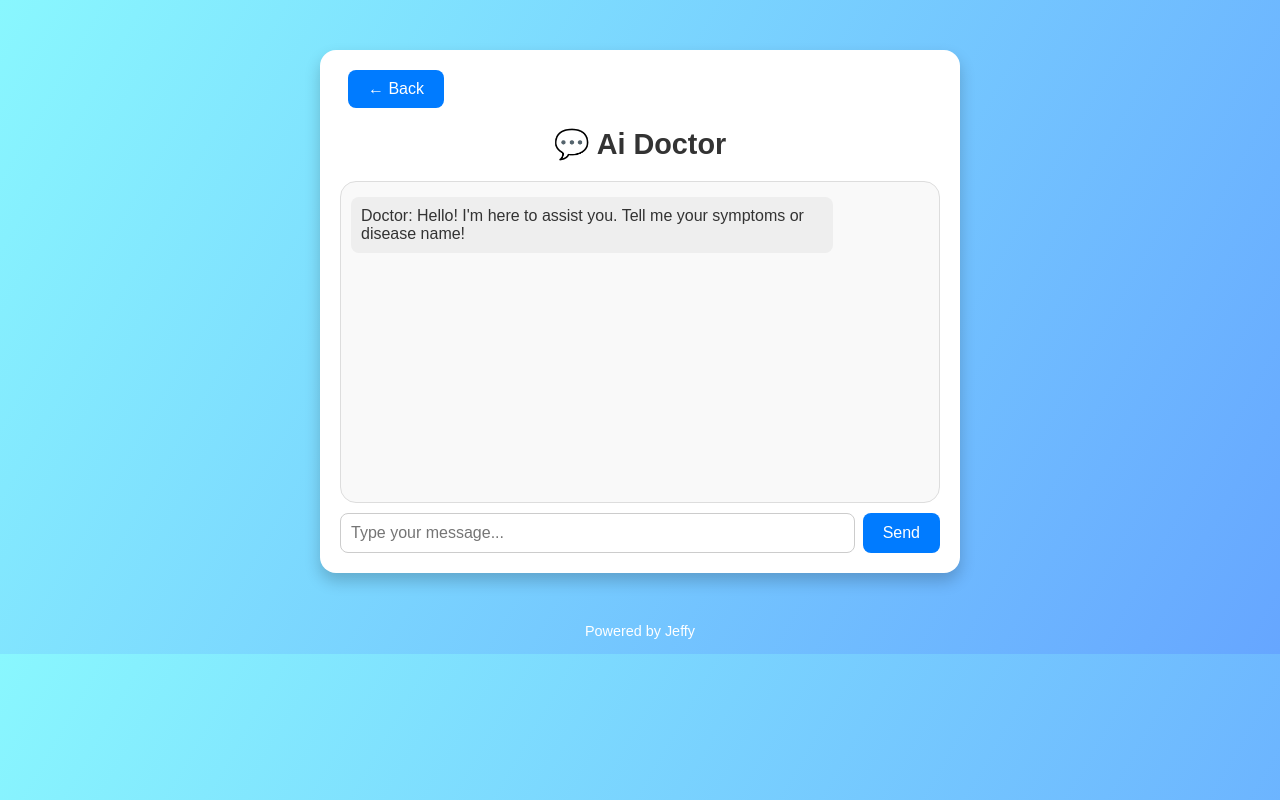
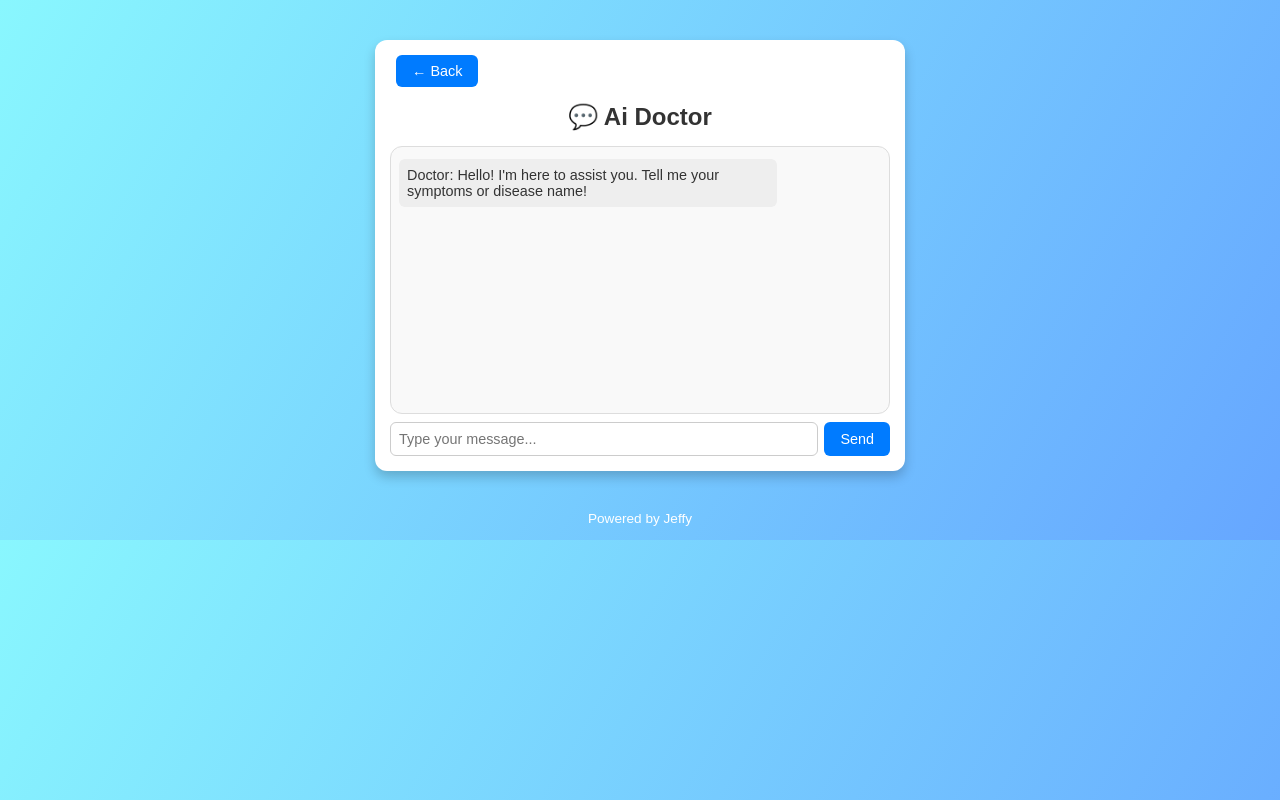
Before and after one commit to JeffrinJim55/Flask-App2, a Flask app: page / in a window 1280 px wide. Run offline with Flask 3, Linux system fonts and the light colour scheme.

Commit message:
Add files via upload

```diff
--- a/app.py
+++ b/app.py
@@ -11,7 +11,7 @@ def get_chatbot_response(user_input):
 # General Disease Responses
     if any(x in user_input for x in ['bi', 'bye', 'goodbye', 'good bi', 'good bye','good bye doctor','good bi ai doctor','good bye ai doctor']):
         return 'Goodbye! Have a great day! 😊'
-    elif any(x in user_input for x in ['hello', 'hi', 'hai','hai doctor','hai ai doctor','hi doctor','hai ai doctor']):
+    elif any(x in user_input for x in ['hello', 'hi', 'hai','hai doctor','doctor','hey','hey doctor','hai ai doctor','hi doctor','hai ai doctor']):
         return 'Hi there! How can I help you?'
     elif any(x in user_input for x in ['how are you', 'how about you', 'how its going', 'whats up']):
         return "I'm just a bot, but I'm doing great!"
--- a/static/css/style.css
+++ b/static/css/style.css
@@ -1,4 +1,3 @@
-
 /* Body Styling */
 body {
     font-family: 'Poppins', Arial, sans-serif;
@@ -6,16 +5,17 @@ body {
     padding: 0;
     background: linear-gradient(120deg, #89f7fe, #66a6ff);
     color: #333;
+    font-size: 0.95rem; /* Reduce base font size slightly */
 }
 
 /* Chat Container Styling */
 .chat-container {
-    max-width: 600px;
-    margin: 50px auto;
-    padding: 20px;
+    max-width: 500px; /* Reduce width */
+    margin: 40px auto;
+    padding: 15px; /* Reduce padding */
     background: #fff;
-    border-radius: 16px;
-    box-shadow: 0 8px 16px rgba(0, 0, 0, 0.2);
+    border-radius: 12px; /* Reduce border-radius */
+    box-shadow: 0 6px 12px rgba(0, 0, 0, 0.2); /* Adjust shadow */
     animation: fadeIn 1s ease-in-out;
 }
 
@@ -23,26 +23,26 @@ body {
 h1 {
     text-align: center;
     color: #333;
-    font-size: 1.8rem;
-    margin-bottom: 20px;
+    font-size: 1.5rem; /* Reduce font size */
+    margin-bottom: 15px;
     animation: slideIn 0.5s ease-in-out;
 }
 
 /* Chat Box Styling */
 .chat-box {
-    height: 300px;
+    height: 250px; /* Reduce height */
     overflow-y: auto;
     border: 1px solid #ddd;
-    border-radius: 16px;
-    padding: 10px;
+    border-radius: 12px; /* Reduce border-radius */
+    padding: 8px; /* Adjust padding */
     background: #f9f9f9;
 }
 
 /* Chat Log Messages */
 .chat-log p {
-    margin: 5px 0;
-    padding: 10px;
-    border-radius: 8px;
+    margin: 4px 0;
+    padding: 8px; /* Reduce padding */
+    border-radius: 6px; /* Reduce border-radius */
     animation: slideIn 0.4s ease-out;
 }
 
@@ -53,7 +53,8 @@ h1 {
     text-align: right;
     margin-left: auto;
     width: fit-content;
-    max-width: 80%;
+    max-width: 75%; /* Reduce max-width */
+    font-size: 0.9rem; /* Adjust font size */
     animation: bounceIn 0.4s ease-out;
 }
 
@@ -63,23 +64,24 @@ h1 {
     text-align: left;
     margin-right: auto;
     width: fit-content;
-    max-width: 80%;
+    max-width: 75%; /* Reduce max-width */
+    font-size: 0.9rem; /* Adjust font size */
     animation: bounceIn 0.4s ease-out;
 }
 
 /* Input Form Styling */
 form {
     display: flex;
-    margin-top: 10px;
+    margin-top: 8px; /* Reduce margin */
     animation: fadeInUp 0.5s ease-in-out;
 }
 
 #user-input {
     flex: 1;
-    padding: 10px;
+    padding: 8px; /* Reduce padding */
     border: 1px solid #ccc;
-    border-radius: 8px;
-    font-size: 1rem;
+    border-radius: 6px; /* Reduce border-radius */
+    font-size: 0.9rem; /* Adjust font size */
     transition: border 0.3s ease-in-out;
 }
 
@@ -90,14 +92,14 @@ form {
 
 /* Button Styling */
 button {
-    padding: 10px 20px;
+    padding: 8px 16px; /* Reduce padding */
     background: #007BFF;
     color: #fff;
     border: none;
-    border-radius: 8px;
+    border-radius: 6px; /* Reduce border-radius */
     cursor: pointer;
-    font-size: 1rem;
-    margin-left: 8px;
+    font-size: 0.9rem; /* Adjust font size */
+    margin-left: 6px; /* Adjust margin */
     transition: background 0.3s ease-in-out;
 }
 
@@ -108,48 +110,7 @@ button:hover {
 /* Footer Styling */
 footer {
     text-align: center;
-    margin-top: 20px;
-    font-size: 0.9rem;
+    margin-top: 15px; /* Reduce margin */
+    font-size: 0.85rem; /* Reduce font size */
     color: #fff;
 }
-
-/* Animations */
-@keyframes fadeIn {
-    from {
-        opacity: 0;
-    }
-    to {
-        opacity: 1;
-    }
-}
-
-@keyframes fadeInUp {
-    from {
-        opacity: 0;
-        transform: translateY(20px);
-    }
-    to {
-        opacity: 1;
-        transform: translateY(0);
-    }
-}
-
-@keyframes slideIn {
-    from {
-        transform: translateX(-100%);
-    }
-    to {
-        transform: translateX(0);
-    }
-}
-
-@keyframes bounceIn {
-    from {
-        transform: scale(0.8);
-        opacity: 0;
-    }
-    to {
-        transform: scale(1);
-        opacity: 1;
-    }
-}
```
